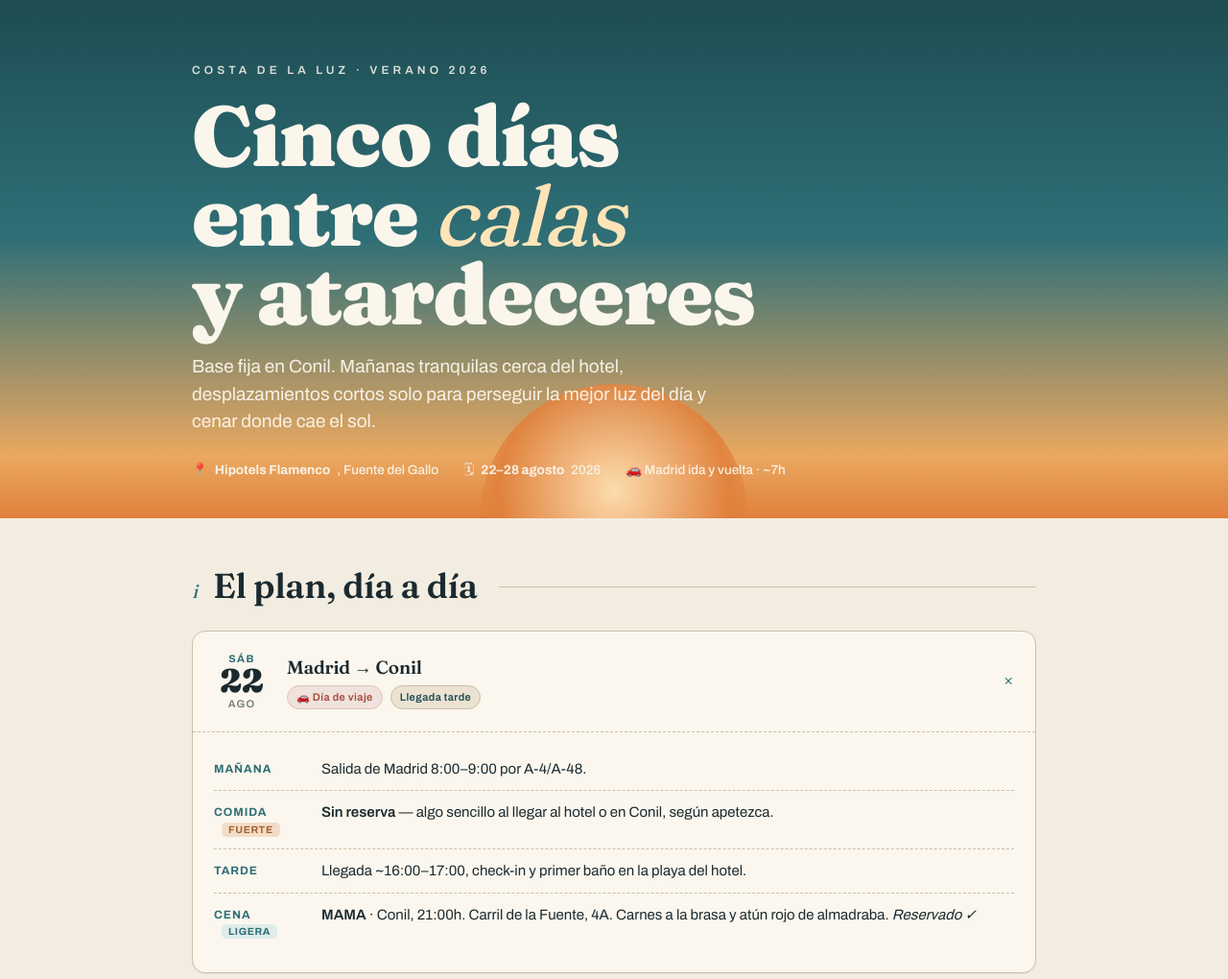
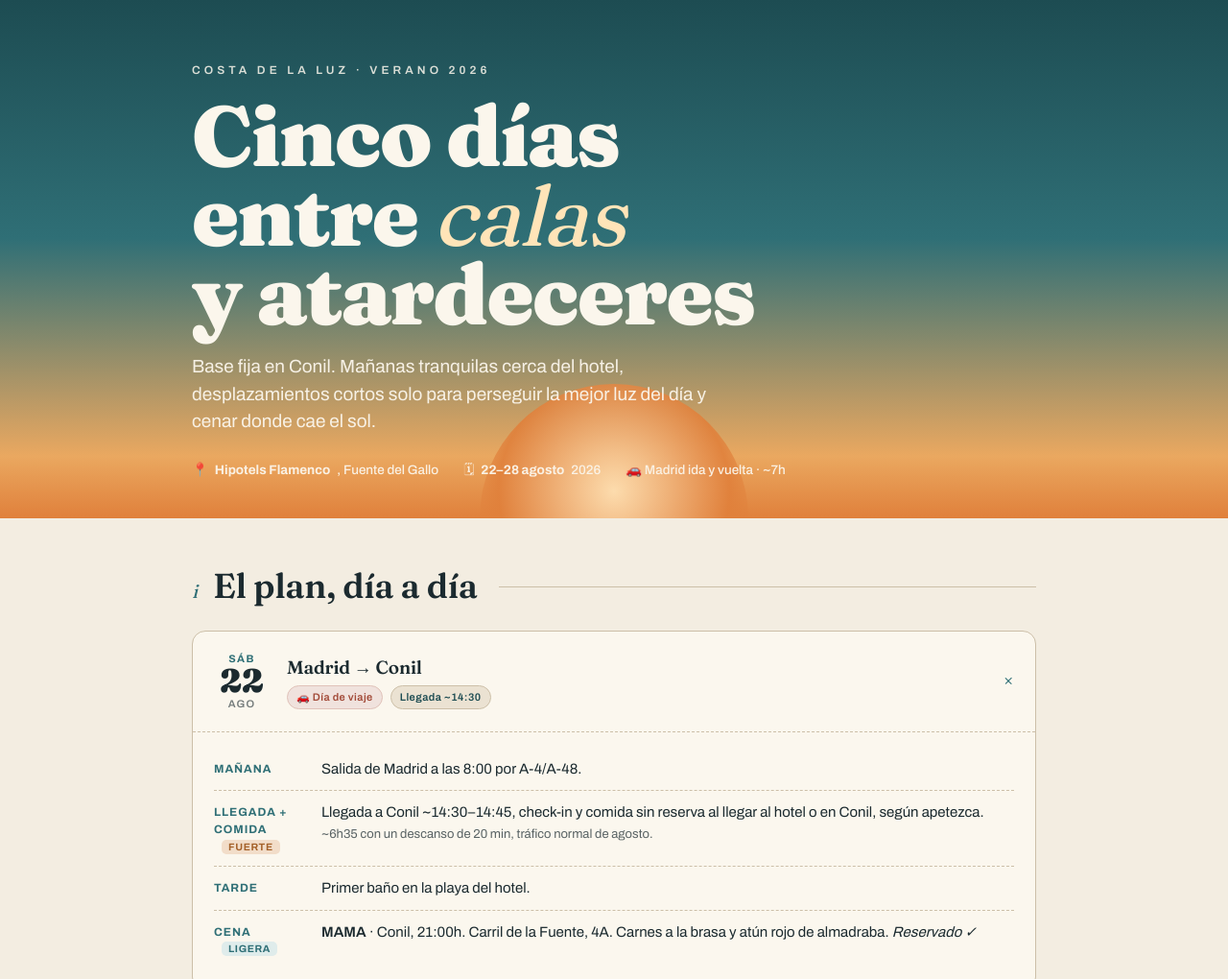
Before and after one commit to Milenario72/26Cadizghrukl, a plain HTML site: page index.html in a window 1280 px wide. Shown: the top 1020 px of the page at 96% size. Drawn offline with Linux system fonts and the light colour scheme.

Commit message:
v26: eliminada parada Jerez, hora llegada recalculada a 14:30 con velocidad realista

```diff
--- a/index.html
+++ b/index.html
@@ -4,7 +4,7 @@
 <meta charset="UTF-8">
 <meta name="viewport" content="width=device-width, initial-scale=1.0">
 <meta name="robots" content="noindex, nofollow">
-<title>2026 Cádiz · v25</title>
+<title>2026 Cádiz · v26</title>
 <link rel="apple-touch-icon" href="apple-touch-icon.png">
 <meta name="apple-mobile-web-app-capable" content="yes">
 <meta name="apple-mobile-web-app-status-bar-style" content="black-translucent">
@@ -259,15 +259,15 @@
         <div class="date"><div class="dow">Sáb</div><div class="dnum">22</div><div class="mon">Ago</div></div>
         <div class="head-main">
           <div class="title">Madrid → Conil</div>
-          <div class="tag"><span class="chip trip">🚗 Día de viaje</span><span class="chip">Llegada tarde</span></div>
+          <div class="tag"><span class="chip trip">🚗 Día de viaje</span><span class="chip">Llegada ~14:30</span></div>
         </div>
         <div class="expand">+</div>
       </summary>
       <div class="body">
         <div class="slots">
-          <div class="slot"><div class="when">Mañana</div><div class="what">Salida de Madrid 8:00–9:00 por A-4/A-48.</div></div>
-          <div class="slot"><div class="when">Comida <span class="pill heavy">Fuerte</span></div><div class="what"><span class="place">Sin reserva</span> — algo sencillo al llegar al hotel o en Conil, según apetezca.</div></div>
-          <div class="slot"><div class="when">Tarde</div><div class="what">Llegada ~16:00–17:00, check-in y primer baño en la playa del hotel.</div></div>
+          <div class="slot"><div class="when">Mañana</div><div class="what">Salida de Madrid a las 8:00 por A-4/A-48.</div></div>
+          <div class="slot"><div class="when">Llegada + comida <span class="pill heavy">Fuerte</span></div><div class="what">Llegada a Conil ~14:30–14:45, check-in y comida sin reserva al llegar al hotel o en Conil, según apetezca.<span class="note">~6h35 con un descanso de 20 min, tráfico normal de agosto.</span></div></div>
+          <div class="slot"><div class="when">Tarde</div><div class="what">Primer baño en la playa del hotel.</div></div>
           <div class="slot"><div class="when">Cena <span class="pill light">Ligera</span></div><div class="what"><span class="place">MAMA</span> · Conil, 21:00h. Carril de la Fuente, 4A. Carnes a la brasa y atún rojo de almadraba. <em>Reservado ✓</em></div></div>
         </div>
       </div>
@@ -628,7 +628,7 @@
 
 <footer>
   <div class="wrap">
-    <div class="v">Plan de viaje · versión 25</div>
+    <div class="v">Plan de viaje · versión 26</div>
     <div class="tiny">Iremos iterando · Cádiz, agosto 2026</div>
   </div>
 </footer>
```
